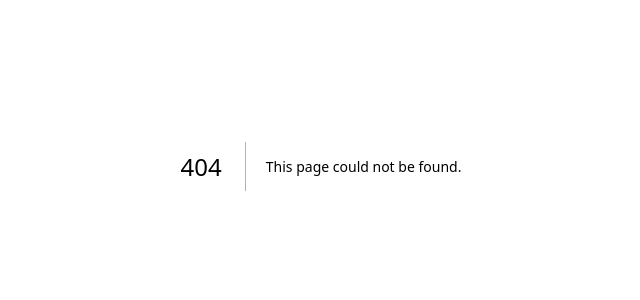
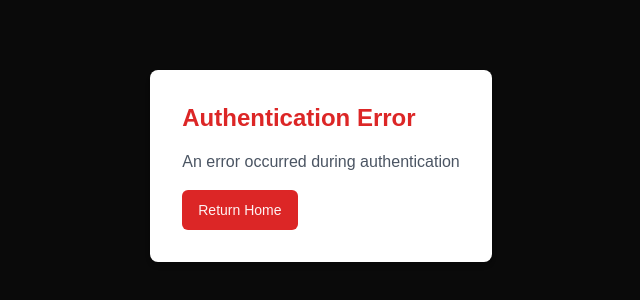
Before and after one commit to ebatarlar/personal-finance, a Next.js app in the folder frontend/: page /auth/error in a window 1280 px wide. Before the commit this address had no page. Shown: the part 234-534 px from the top of the page, without its empty margins (319-959 px from the left). Built offline with nearby package versions, Linux system fonts and the light colour scheme.

Commit message:
Add debug endpoint and custom error page

```diff
--- a/frontend/auth.ts
+++ b/frontend/auth.ts
@@ -27,6 +27,7 @@ declare module "next-auth" {
 }
 
 export const { handlers, auth, signIn, signOut } = NextAuth({
+  debug: true,
   providers: [
     GitHub({
       clientId: process.env.AUTH_GITHUB_ID,
@@ -38,6 +39,10 @@ export const { handlers, auth, signIn, signOut } = NextAuth({
       }
     })
   ],
+  pages: {
+    error: '/auth/error',
+    signIn: '/auth/signin',
+  },
   callbacks: {
     async signIn({ user, account }) {
       if (account?.provider === "github") {
--- /dev/null
+++ b/frontend/src/app/api/debug/route.ts
@@ -0,0 +1,11 @@
+import { NextResponse } from 'next/server';
+
+export async function GET() {
+  return NextResponse.json({
+    nextauth_url: process.env.NEXTAUTH_URL,
+    has_github_id: !!process.env.AUTH_GITHUB_ID,
+    has_github_secret: !!process.env.AUTH_GITHUB_SECRET,
+    has_nextauth_secret: !!process.env.NEXTAUTH_SECRET,
+    api_url: process.env.NEXT_PUBLIC_API_URL,
+  });
+}
--- /dev/null
+++ b/frontend/src/app/auth/error/page.tsx
@@ -0,0 +1,24 @@
+import { Button } from "@/components/ui/button";
+import Link from "next/link";
+
+export default function AuthError({
+  searchParams,
+}: {
+  searchParams: { error?: string };
+}) {
+  return (
+    <div className="flex flex-col items-center justify-center min-h-screen py-2">
+      <div className="p-8 bg-white rounded-lg shadow-md">
+        <h1 className="text-2xl font-bold text-red-600 mb-4">
+          Authentication Error
+        </h1>
+        <p className="text-gray-600 mb-4">
+          {searchParams?.error || "An error occurred during authentication"}
+        </p>
+        <Button asChild>
+          <Link href="/">Return Home</Link>
+        </Button>
+      </div>
+    </div>
+  );
+}
```
